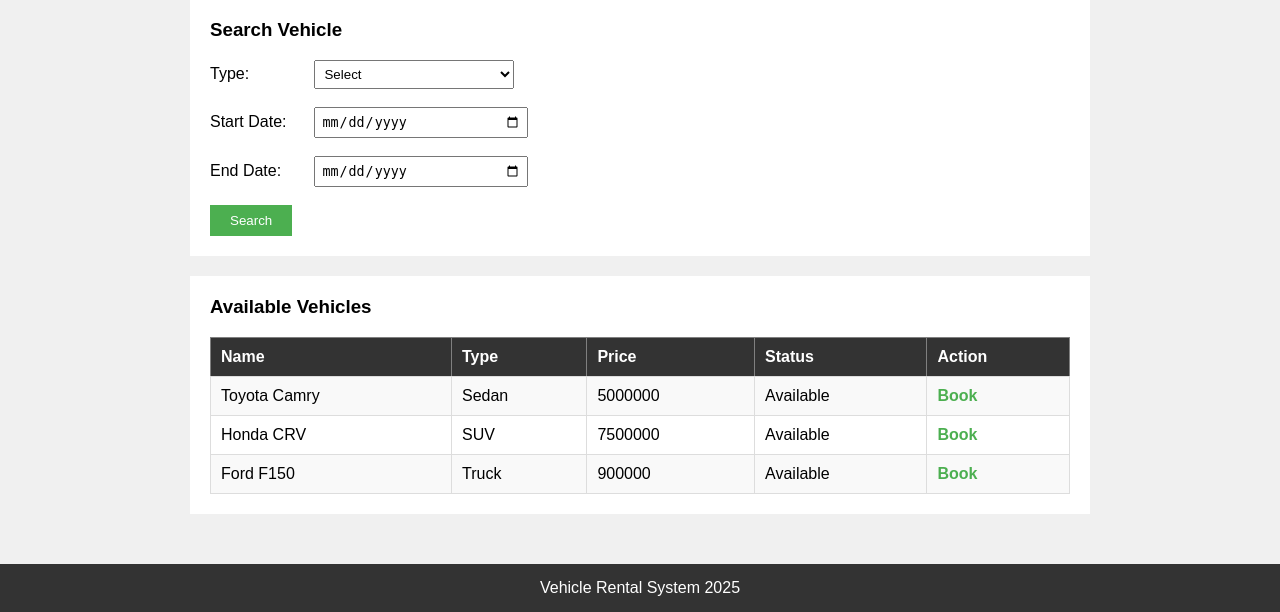
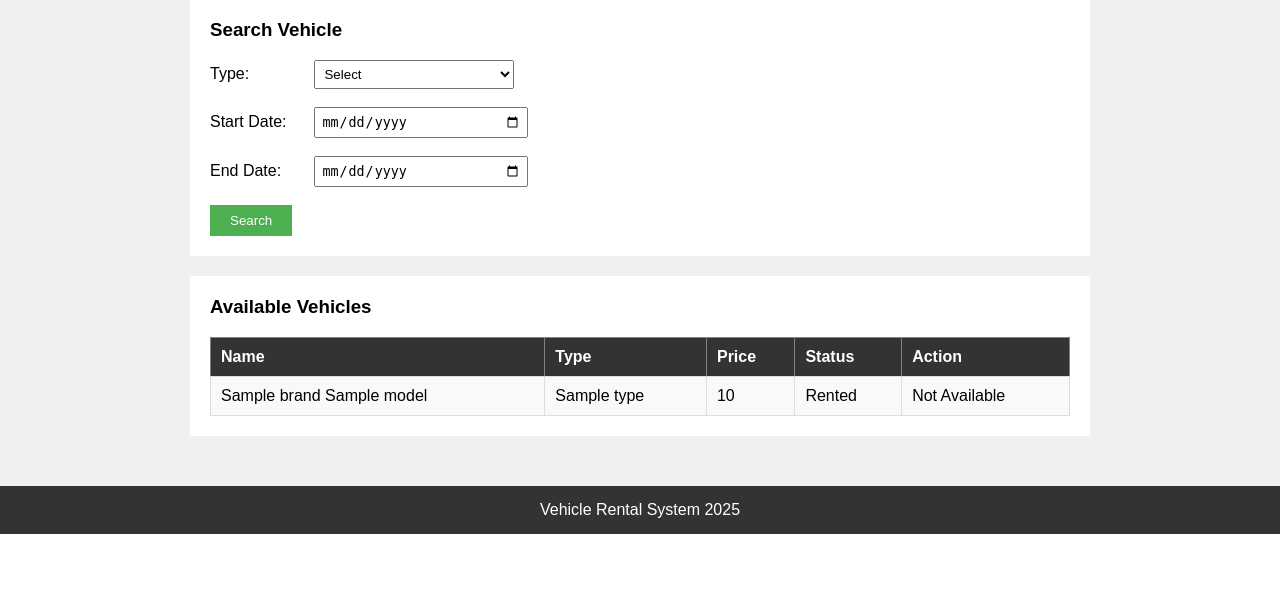
Before and after one commit to sravanireddy2000/VehicleRentalSytem, a Flask app: template templates/index.html in a window 1280 px wide. Shown: the part 293-905 px from the top of the page. After the commit the page ends 827 px from the top, so only its background shows below. Run offline with Flask 3, Linux system fonts and the light colour scheme; the template is opened without the code that fills it: most values are stand-ins (such as "Sample title", 1, 10 or a date in 2020).

Commit message:
dynamic_vehiclecalling

```diff
--- a/templates/bookings.html
+++ b/templates/bookings.html
@@ -6,11 +6,8 @@
 <body>
     {% include('./components/header.html') %}
         <div class="mainContent">
-
         <h2>My Bookings</h2>
-
         <div class="bookingsList">
-
             <table border="1">
                 <tr>
                     <th>Booking ID</th>
--- a/templates/index.html
+++ b/templates/index.html
@@ -51,27 +51,27 @@
                     <th>Status</th>
                     <th>Action</th>
                 </tr>
+                {% for vehicle in vehicles %}
                 <tr>
-                    <td>Toyota Camry</td>
-                    <td>Sedan</td>
-                    <td>5000000</td>
-                    <td>Available</td>
-                    <td><a href="#">Book</a></td>
+                    <td>{{ vehicle.brand }} {{ vehicle.model }}</td>
+                    <td>{{ vehicle.type }}</td>
+                    <td>{{ vehicle.pricePerDay }}</td>
+                    <td>
+                        {% if vehicle.available %}
+                        Available
+                        {% else %}
+                        Rented
+                        {% endif %}
+                    </td>
+                    <td>
+                        {% if vehicle.available %}
+                        <a href="/booking?id={{ vehicle._id }}">Book</a>
+                        {% else %}
+                        Not Available
+                        {% endif %}
+                    </td>
                 </tr>
-                <tr>
-                    <td>Honda CRV</td>
-                    <td>SUV</td>
-                    <td>7500000</td>
-                    <td>Available</td>
-                    <td><a href="#">Book</a></td>
-                </tr>
-                <tr>
-                    <td>Ford F150</td>
-                    <td>Truck</td>
-                    <td>900000</td>
-                    <td>Available</td>
-                    <td><a href="#">Book</a></td>
-                </tr>
+                {% endfor %}
             </table>
         </div>
 
```
